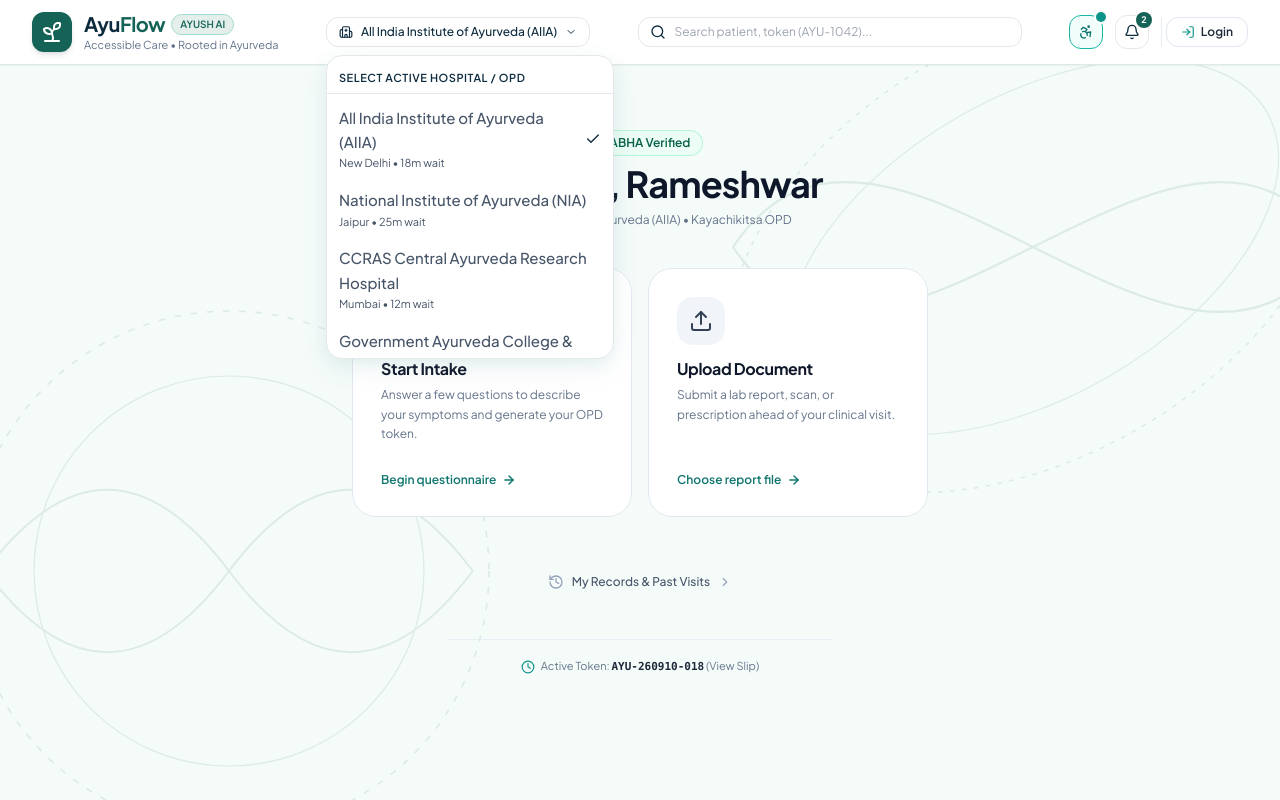
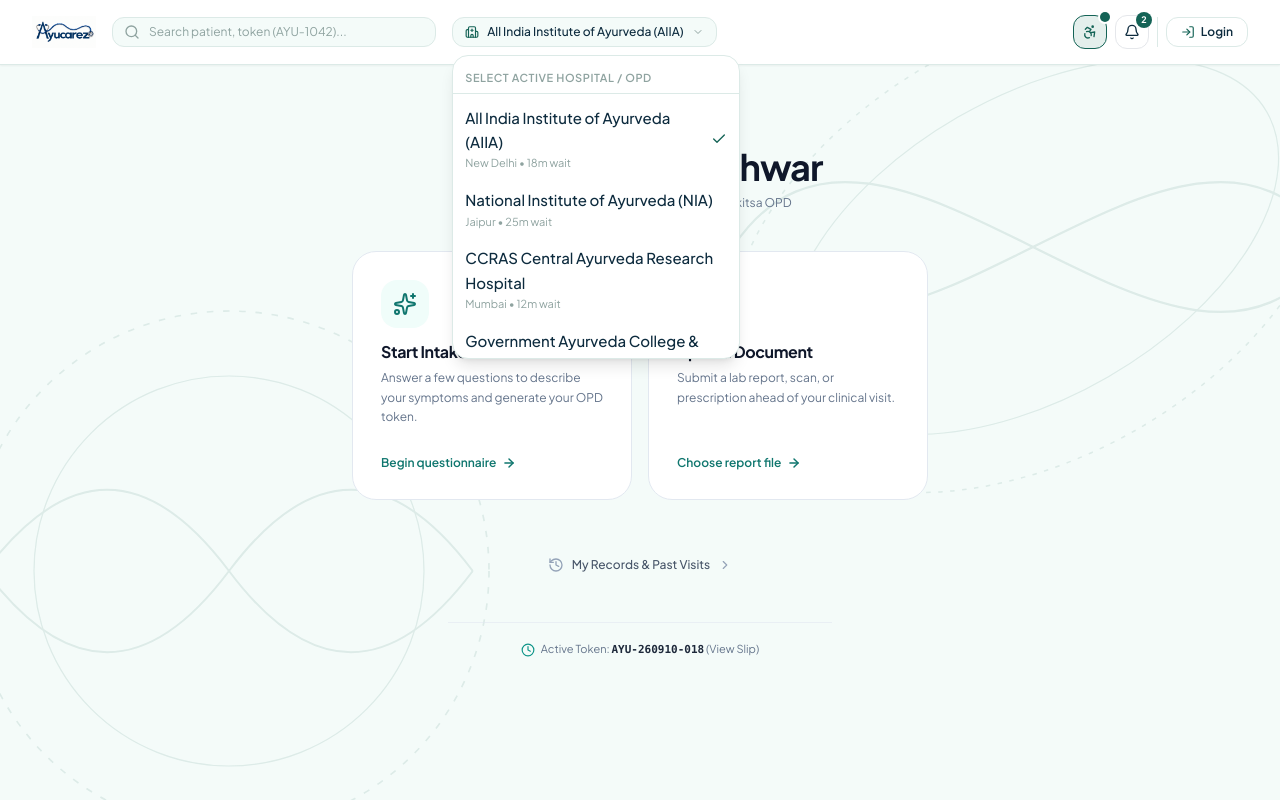
Before and after one commit to Yatimehta/aayuflow, a React (Vite) app: page /patient in a window 1280 px wide. Both pictures are taken after a click on the button "All India Institute of Ayurveda (AIIA)". Built offline with nearby package versions, Linux system fonts and the light colour scheme; a web font is replaced by a local one.

Commit message:
ui: Ayucarez logo, Rameshwar profile pic, remove ABHA badge, reorder navbar layout

```diff
--- a/src/components/Navbar.tsx
+++ b/src/components/Navbar.tsx
@@ -26,6 +26,9 @@
 } from 'lucide-react';
 import { useApp } from '../context/AppContext';
 import { UserRole } from '../types';
+
+import ayucarezLogo from '../assets/images/logo-ayucarez.png';
+import rameshwarAvatar from '../assets/images/rameshwar-avatar.jpg';
 
 export const Navbar: React.FC = () => {
   const navigate = useNavigate();
@@ -63,43 +66,54 @@
     return name.slice(0, 2).toUpperCase();
   };
 
+  // Use profile pic for patient named Rameshwar, otherwise initials
+  const isRameshwar = currentUser?.name?.toLowerCase().includes('rameshwar');
+
   return (
     <header className="sticky top-0 z-40 bg-white border-b border-[#DCEAE7] shadow-sm transition-all">
       <div className="max-w-7xl mx-auto px-4 sm:px-6 lg:px-8">
-        <div className="flex items-center justify-between h-16 gap-4">
+        <div className="flex items-center h-16 gap-4">
 
-          {/* Logo & Brand */}
-          <div className="flex items-center gap-3 cursor-pointer" onClick={() => navigate('/')}>
-            <div className="w-10 h-10 rounded-xl bg-[#146356] flex items-center justify-center shadow-md text-white transition-transform hover:scale-105">
-              <Sprout className="w-6 h-6" />
-            </div>
-            <div>
-              <div className="flex items-center gap-1.5">
-                <span className="text-xl font-bold tracking-tight text-[#0D2B3E]">Ayu<span className="text-[#146356]">Flow</span></span>
-                <span className="hidden sm:inline-flex items-center px-2 py-0.5 rounded-full text-[10px] font-semibold bg-[#E4EFEC] text-[#146356] border border-[#9FDCD1]">
-                  AYUSH AI
-                </span>
-              </div>
-              <p className="hidden md:block text-[11px] text-slate-500 -mt-0.5">
-                Accessible Care • Rooted in Ayurveda
-              </p>
+          {/* 1. Logo & Brand — Ayucarez */}
+          <div
+            className="flex-shrink-0 flex items-center cursor-pointer"
+            onClick={() => navigate('/')}
+          >
+            <img
+              src={ayucarezLogo}
+              alt="Ayucarez"
+              className="h-8 w-auto object-contain"
+            />
+          </div>
+
+          {/* 2. Search Bar */}
+          <div className="flex-1 max-w-sm hidden sm:block">
+            <div className="relative">
+              <Search className="w-4 h-4 text-[#8FA3A0] absolute left-3 top-1/2 -translate-y-1/2" />
+              <input
+                type="text"
+                value={localSearch}
+                onChange={(e) => setLocalSearch(e.target.value)}
+                placeholder="Search patient, token (AYU-1042)..."
+                className="w-full pl-9 pr-3 py-1.5 text-xs rounded-xl border border-[#DCEAE7] bg-[#F4FBF9] focus:bg-white focus:outline-none focus:ring-2 focus:ring-[#146356]/30 transition-all placeholder:text-[#8FA3A0]"
+              />
             </div>
           </div>
 
-          {/* Hospital Selector Pill */}
+          {/* 3. Hospital Selector Pill */}
           <div className="relative hidden lg:block">
             <button
               onClick={() => setShowHospitalDropdown(!showHospitalDropdown)}
-              className="flex items-center gap-2 px-3 py-1.5 rounded-xl border border-brand-border bg-brand-bg hover:bg-brand-teal-light/50 text-xs font-medium text-brand-heading transition-colors"
+              className="flex items-center gap-2 px-3 py-1.5 rounded-xl border border-[#DCEAE7] bg-[#F4FBF9] hover:bg-[#E4EFEC] text-xs font-medium text-[#0D2B3E] transition-colors"
             >
-              <HospitalIcon className="w-3.5 h-3.5 text-brand-teal-dark" />
+              <HospitalIcon className="w-3.5 h-3.5 text-[#146356]" />
               <span className="max-w-[200px] truncate">{selectedHospital.name}</span>
-              <ChevronDown className="w-3 h-3 text-brand-muted" />
+              <ChevronDown className="w-3 h-3 text-[#8FA3A0]" />
             </button>
 
             {showHospitalDropdown && (
-              <div className="absolute left-0 mt-2 w-72 rounded-2xl bg-white shadow-soft-lg border border-brand-border py-2 z-50 animate-in fade-in zoom-in-95">
-                <div className="px-3 py-1.5 border-b border-brand-border text-[11px] font-semibold text-brand-muted uppercase tracking-wider">
+              <div className="absolute left-0 mt-2 w-72 rounded-2xl bg-white shadow-lg border border-[#DCEAE7] py-2 z-50">
+                <div className="px-3 py-1.5 border-b border-[#DCEAE7] text-[11px] font-semibold text-[#8FA3A0] uppercase tracking-wider">
                   Select Active Hospital / OPD
                 </div>
                 <div className="max-h-64 overflow-y-auto py-1">
@@ -110,14 +124,14 @@
                         setSelectedHospital(hosp);
                         setShowHospitalDropdown(false);
                       }}
-                      className="w-full text-left px-3 py-2 text-xs flex items-center justify-between hover:bg-brand-teal-light transition-colors"
+                      className="w-full text-left px-3 py-2 text-xs flex items-center justify-between hover:bg-[#E4EFEC] transition-colors"
                     >
                       <div className="pr-2">
-                        <p className="font-medium text-brand-heading">{hosp.name}</p>
-                        <p className="text-[11px] text-brand-muted">{hosp.city} • {hosp.currentWaitMinutes}m wait</p>
+                        <p className="font-medium text-[#0D2B3E]">{hosp.name}</p>
+                        <p className="text-[11px] text-[#8FA3A0]">{hosp.city} • {hosp.currentWaitMinutes}m wait</p>
                       </div>
                       {selectedHospital.id === hosp.id && (
-                        <Check className="w-4 h-4 text-brand-teal-dark flex-shrink-0" />
+                        <Check className="w-4 h-4 text-[#146356] flex-shrink-0" />
                       )}
                     </button>
                   ))}
@@ -126,24 +140,13 @@
             )}
           </div>
 
-          {/* Global Search Input */}
-          <div className="flex-1 max-w-xs md:max-w-sm hidden sm:block">
-            <div className="relative">
-              <Search className="w-4 h-4 text-brand-muted absolute left-3 top-1/2 -translate-y-1/2" />
-              <input
-                type="text"
-                value={localSearch}
-                onChange={(e) => setLocalSearch(e.target.value)}
-                placeholder="Search patient, token (AYU-1042)..."
-                className="w-full pl-9 pr-3 py-1.5 text-xs rounded-xl border border-brand-border bg-brand-bg focus:bg-white focus:outline-none focus:ring-2 focus:ring-brand-teal/40 transition-all placeholder:text-brand-muted"
-              />
-            </div>
-          </div>
+          {/* Spacer */}
+          <div className="flex-1" />
 
-          {/* Right Action Stack: Accessibility + Notifications + Profile */}
-          <div className="flex items-center gap-2 sm:gap-3">
+          {/* 4. Right Action Stack */}
+          <div className="flex items-center gap-2">
 
-            {/* Accessibility Menu (PS Section 3.2) */}
+            {/* Accessibility Menu */}
             <div className="relative">
               <button
                 type="button"
@@ -155,15 +158,15 @@
                 }}
                 className={`relative p-2 rounded-xl border transition-all ${
                   (largeText || highContrast || audioGuided)
-                    ? 'border-teal-500 bg-teal-50 text-teal-700 font-bold shadow-xs'
-                    : 'border-brand-border bg-brand-bg hover:bg-brand-teal-light/50 text-brand-body'
+                    ? 'border-[#146356] bg-[#E4EFEC] text-[#146356] font-bold shadow-xs'
+                    : 'border-[#DCEAE7] bg-[#F4FBF9] hover:bg-[#E4EFEC] text-[#4A5D63]'
                 }`}
-                title="Accessibility Settings (High Contrast, Large Text, Audio-Guided)"
+                title="Accessibility Settings"
                 aria-label="Accessibility Settings"
               >
                 <Accessibility className="w-4 h-4" />
                 {(largeText || highContrast || audioGuided) && (
-                  <span className="absolute -top-1 -right-1 w-2.5 h-2.5 bg-teal-600 rounded-full ring-2 ring-white" />
+                  <span className="absolute -top-1 -right-1 w-2.5 h-2.5 bg-[#146356] rounded-full ring-2 ring-white" />
                 )}
               </button>
 
@@ -329,56 +332,65 @@
               )}
             </div>
 
-            {/* User Profile / Login Button (Eliminating simultaneous display) */}
-            <div className="flex items-center gap-2 pl-1 border-l border-slate-200/80">
+            {/* User Profile / Login Button */}
+            <div className="flex items-center gap-2 pl-2 border-l border-[#DCEAE7]">
               {currentUser && currentRole !== 'guest' ? (
                 <div className="relative">
                   <button
                     onClick={() => setShowProfileDropdown(!showProfileDropdown)}
-                    className="flex items-center gap-2 px-2.5 py-1.5 rounded-xl border border-slate-200/80 bg-white/80 hover:bg-white text-left transition-all shadow-xs"
+                    className="flex items-center gap-2 px-2.5 py-1.5 rounded-xl border border-[#DCEAE7] bg-white hover:bg-[#F4FBF9] text-left transition-all"
                     title="User Profile & Settings"
                   >
-                    <div className="w-8 h-8 rounded-xl bg-[#146356] flex items-center justify-center text-white text-xs font-bold shadow-xs flex-shrink-0">
-                      {getInitials(currentUser.name)}
-                    </div>
+                    {/* Profile avatar — show photo for Rameshwar, initials otherwise */}
+                    {isRameshwar ? (
+                      <img
+                        src={rameshwarAvatar}
+                        alt="Rameshwar"
+                        className="w-8 h-8 rounded-xl object-cover flex-shrink-0"
+                      />
+                    ) : (
+                      <div className="w-8 h-8 rounded-xl bg-[#146356] flex items-center justify-center text-white text-xs font-bold flex-shrink-0">
+                        {getInitials(currentUser.name)}
+                      </div>
+                    )}
                     <div className="hidden sm:block text-left">
-                      <p className="text-xs font-bold text-slate-800 leading-tight truncate max-w-[100px]">
+                      <p className="text-xs font-bold text-[#0D2B3E] leading-tight truncate max-w-[100px]">
                         {currentUser?.name ? currentUser.name.split(' ')[0] : 'User'}
                       </p>
                       <p className="text-[10px] text-[#146356] font-extrabold uppercase leading-tight tracking-wider">
                         {currentRole}
                       </p>
                     </div>
-                    <ChevronDown className="w-3.5 h-3.5 text-slate-400 hidden sm:block" />
+                    <ChevronDown className="w-3.5 h-3.5 text-[#8FA3A0] hidden sm:block" />
                   </button>
 
                   {showProfileDropdown && (
-                    <div className="absolute right-0 mt-2 w-64 rounded-2xl bg-white shadow-soft-lg border border-slate-200/80 py-2 z-50 animate-in fade-in zoom-in-95">
-                      <div className="px-4 py-3 border-b border-slate-100">
+                    <div className="absolute right-0 mt-2 w-64 rounded-2xl bg-white shadow-lg border border-[#DCEAE7] py-2 z-50">
+                      <div className="px-4 py-3 border-b border-[#DCEAE7]">
                         <div className="flex items-center gap-2.5">
-                          <div className="w-9 h-9 rounded-xl bg-[#146356] flex items-center justify-center text-white text-xs font-bold shadow-xs flex-shrink-0">
-                            {getInitials(currentUser.name)}
-                          </div>
+                          {isRameshwar ? (
+                            <img
+                              src={rameshwarAvatar}
+                              alt="Rameshwar"
+                              className="w-9 h-9 rounded-xl object-cover flex-shrink-0"
+                            />
+                          ) : (
+                            <div className="w-9 h-9 rounded-xl bg-[#146356] flex items-center justify-center text-white text-xs font-bold flex-shrink-0">
+                              {getInitials(currentUser.name)}
+                            </div>
+                          )}
                           <div className="overflow-hidden">
-                            <p className="text-xs font-bold text-slate-900 truncate">{currentUser.name}</p>
+                            <p className="text-xs font-bold text-[#0D2B3E] truncate">{currentUser.name}</p>
                             <div className="flex items-center gap-1.5 mt-0.5">
-                              <span className="text-[10px] px-1.5 py-0.2 rounded bg-[#E4EFEC] text-[#146356] font-bold uppercase tracking-wider border border-[#9FDCD1]">
+                              <span className="text-[10px] px-1.5 py-0.5 rounded bg-[#E4EFEC] text-[#146356] font-bold uppercase tracking-wider border border-[#9FDCD1]">
                                 {currentRole}
                               </span>
-                              {currentUser.abhaId && (
-                                <span className="text-[10px] text-emerald-600 font-semibold truncate">ABHA Verified</span>
-                              )}
                             </div>
                           </div>
                         </div>
-                        {currentUser.abhaId && (
-                          <p className="text-[10px] text-slate-500 font-mono mt-2 bg-slate-50 px-2 py-1 rounded-lg border border-slate-100 truncate">
-                            {currentUser.abhaId}
-                          </p>
-                        )}
                         {currentUser.department && (
-                          <p className="text-[11px] text-slate-500 mt-1.5">
-                            Dept: <span className="font-semibold text-slate-700">{currentUser.department}</span>
+                          <p className="text-[11px] text-[#4A5D63] mt-1.5">
+                            Dept: <span className="font-semibold text-[#0D2B3E]">{currentUser.department}</span>
                           </p>
                         )}
                       </div>
@@ -391,26 +403,25 @@
                             else if (currentRole === 'doctor') navigate('/doctor/profile');
                             else navigate('/doctor');
                           }}
-                          className="w-full flex items-center gap-2.5 px-3 py-2 rounded-xl text-xs font-medium text-slate-700 hover:bg-slate-50 transition-colors text-left"
+                          className="w-full flex items-center gap-2.5 px-3 py-2 rounded-xl text-xs font-medium text-[#0D2B3E] hover:bg-[#F4FBF9] transition-colors text-left"
                         >
-                          <User className="w-4 h-4 text-slate-400" />
+                          <User className="w-4 h-4 text-[#8FA3A0]" />
                           <span>My Profile & Records</span>
                         </button>
-
 
                         <button
                           onClick={() => {
                             setShowProfileDropdown(false);
                             setShowHospitalDropdown(true);
                           }}
-                          className="w-full flex items-center gap-2.5 px-3 py-2 rounded-xl text-xs font-medium text-slate-700 hover:bg-slate-50 transition-colors text-left"
+                          className="w-full flex items-center gap-2.5 px-3 py-2 rounded-xl text-xs font-medium text-[#0D2B3E] hover:bg-[#F4FBF9] transition-colors text-left"
                         >
-                          <Settings className="w-4 h-4 text-slate-400" />
+                          <Settings className="w-4 h-4 text-[#8FA3A0]" />
                           <span>Facility Settings</span>
                         </button>
                       </div>
 
-                      <div className="border-t border-slate-100 mt-1 pt-1 p-1">
+                      <div className="border-t border-[#DCEAE7] mt-1 pt-1 p-1">
                         <button
                           onClick={() => {
                             setShowProfileDropdown(false);
@@ -429,10 +440,10 @@
               ) : (
                 <button
                   onClick={() => navigate('/login')}
-                  className="inline-flex items-center gap-1.5 px-3.5 py-1.5 rounded-xl border border-slate-200 bg-white/80 hover:bg-white text-xs font-semibold text-slate-800 transition-colors shadow-xs"
-                  title="Universal Login"
+                  className="inline-flex items-center gap-1.5 px-3.5 py-1.5 rounded-xl border border-[#DCEAE7] bg-white hover:bg-[#F4FBF9] text-xs font-semibold text-[#0D2B3E] transition-colors"
+                  title="Login"
                 >
-                  <LogIn className="w-3.5 h-3.5 text-teal-600" />
+                  <LogIn className="w-3.5 h-3.5 text-[#146356]" />
                   <span>Login</span>
                 </button>
               )}
--- a/src/pages/patient/PatientDashboard.tsx
+++ b/src/pages/patient/PatientDashboard.tsx
@@ -24,10 +24,7 @@
 
         {/* Google-Style Minimalist Greeting Header */}
         <div className="space-y-2">
-          <div className="inline-flex items-center gap-1.5 text-xs font-semibold px-3 py-1 rounded-full bg-emerald-50 text-emerald-800 border border-emerald-200/80 shadow-2xs">
-            <ShieldCheck className="w-3.5 h-3.5 text-emerald-600" />
-            <span>ABHA Verified</span>
-          </div>
+
 
           <h1 className="text-3xl sm:text-4xl font-bold text-slate-900 tracking-tight">
             Namaste, {patient?.name?.split(' ')[0] || 'Patient'}
```
Also changed, not shown: src/assets/images/rameshwar-avatar.jpg (added).
